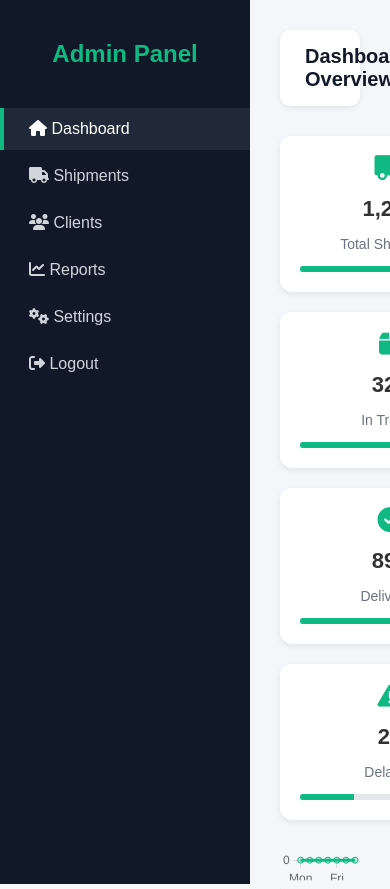
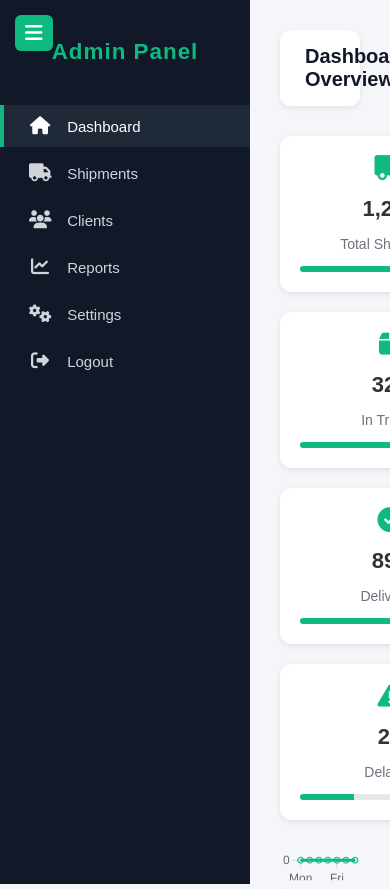
Before and after one commit to Maxwellkiptoo/tsfreighters, a PHP site: page /tsfreighters/app/Views/a/dash.php in a window 390 px wide; the page is wider, and only the part inside the window is pictured. Shown: the top 889 px of that part. Run offline with PHP 8.4, Linux system fonts and the light colour scheme.

Commit message:
refactor sidebar layout for improved structure and responsiveness

```diff
--- a/app/Views/a/layout/sidebar.php
+++ b/app/Views/a/layout/sidebar.php
@@ -1,7 +1,8 @@
-
+<!-- ✅ Updated Sidebar -->
 <style>
+/* Sidebar container */
 .sidebar {
-  width: 250px;
+  width: 260px;
   background: #111827;
   height: 100vh;
   position: fixed;
@@ -9,30 +10,99 @@
   left: 0;
   color: white;
   padding: 20px 0;
+  transition: all 0.3s ease;
+  overflow-y: auto;
 }
 
+/* Logo / Title */
 .sidebar h2 {
   text-align: center;
   color: #10b981;
   margin-bottom: 40px;
+  font-weight: 700;
+  font-size: 1.4rem;
+  letter-spacing: 1px;
 }
 
+/* Sidebar links */
 .sidebar a {
-  display: block;
+  display: flex;
+  align-items: center;
   color: #d1d5db;
   text-decoration: none;
   padding: 12px 25px;
   margin: 5px 0;
   border-left: 4px solid transparent;
+  transition: all 0.3s ease;
+  font-size: 15px;
+}
+
+.sidebar a i {
+  width: 22px;
+  text-align: center;
+  margin-right: 12px;
+  font-size: 18px;
   transition: 0.3s;
 }
 
-.sidebar a:hover, .sidebar a.active {
+/* Hover & Active */
+.sidebar a:hover,
+.sidebar a.active {
   background: #1f2937;
   border-left: 4px solid #10b981;
   color: #fff;
 }
+
+.sidebar a:hover i {
+  color: #10b981;
+}
+
+/* Scrollbar (hidden style) */
+.sidebar::-webkit-scrollbar {
+  width: 6px;
+}
+.sidebar::-webkit-scrollbar-thumb {
+  background-color: #10b981;
+  border-radius: 10px;
+}
+
+/* Mobile toggle */
+.toggle-btn {
+  display: none;
+  position: fixed;
+  top: 15px;
+  left: 15px;
+  background: #10b981;
+  color: white;
+  border: none;
+  padding: 8px 10px;
+  font-size: 20px;
+  border-radius: 6px;
+  cursor: pointer;
+  z-index: 1001;
+}
+
+@media (max-width: 768px) {
+  .sidebar {
+    left: -260px;
+  }
+
+  .sidebar.active {
+    left: 0;
+  }
+
+  .toggle-btn {
+    display: block;
+  }
+}
 </style>
+
+<!-- Toggle Button -->
+<button class="toggle-btn" onclick="document.querySelector('.sidebar').classList.toggle('active')">
+  <i class="fa fa-bars"></i>
+</button>
+
+<!-- Sidebar -->
 <div class="sidebar">
   <h2>Admin Panel</h2>
   <a href="#" class="active"><i class="fa fa-home"></i> Dashboard</a>
```
